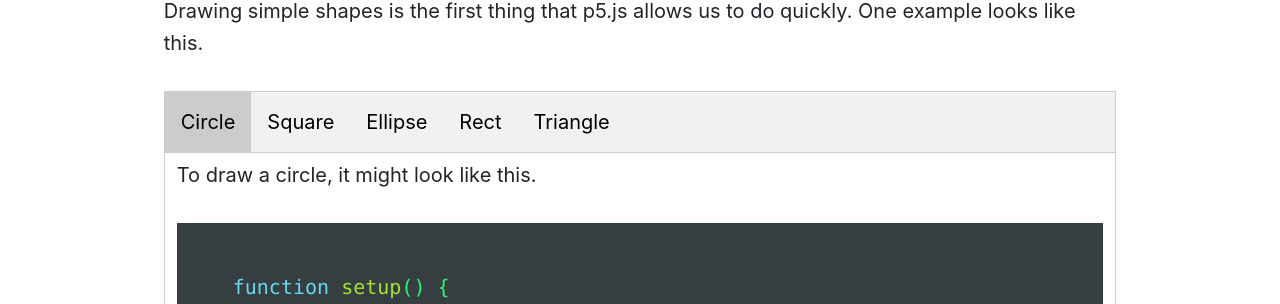
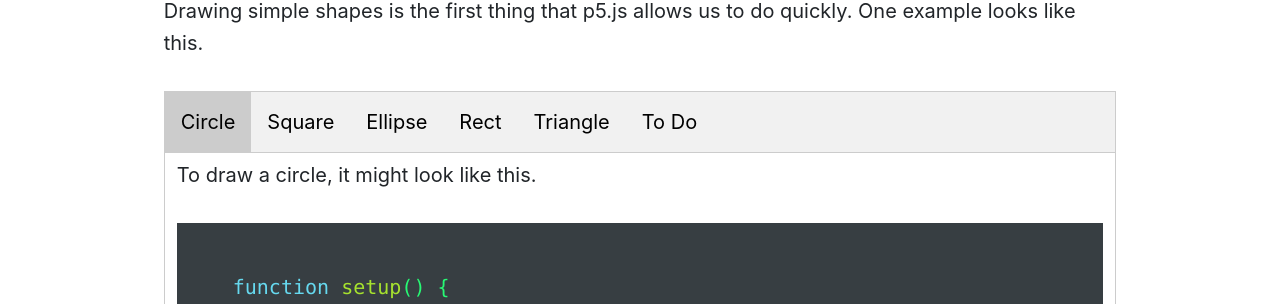
Before and after one commit to Montana-Media-Arts/120_CreativeCoding1-Fall2020, a Jekyll site: the page built from modules/week-9/_posts/2017-01-10-draw-simple-shapes.md, in a window 1280 px wide. Shown: the part 586-890 px from the top of the page. Built offline with Jekyll 4.4.1, drawn with Linux system fonts in a browser that asks for light colours; nearby versions of some CDN libraries; a script that is not in the unit is left out.

Commit message:
Update 2017-01-10-draw-simple-shapes.md

```diff
--- a/modules/week-9/_posts/2017-01-10-draw-simple-shapes.md
+++ b/modules/week-9/_posts/2017-01-10-draw-simple-shapes.md
@@ -14,6 +14,8 @@ Drawing simple shapes is the first thing that p5.js allows us to do quickly.  On
     <button class="tablinks" onclick="openTab(event, 'Ellipse')">Ellipse</button>
     <button class="tablinks" onclick="openTab(event, 'Rect')">Rect</button>
     <button class="tablinks" onclick="openTab(event, 'Triangle')">Triangle</button>
+    <button class="tablinks" onclick="openTab(event, 'ToDo')">To Do</button>
+
 </div>
 <!-- Tab content -->
 <div id="Circle" class="tabcontent" style="display:block">
@@ -122,3 +124,10 @@ The first two parameters represent the first point, which is the **bottom-left**
 There are several other simple shapes, such as point, line, and quad.
 </div>
 </div>
+
+<div id="ToDo" class="tabcontent">
+<div class="tabhtml" markdown="1">
+
+<iframe src="https://editor.p5js.org/" width="100%" height="100%"></iframe>
+</div>
+</div>
```
